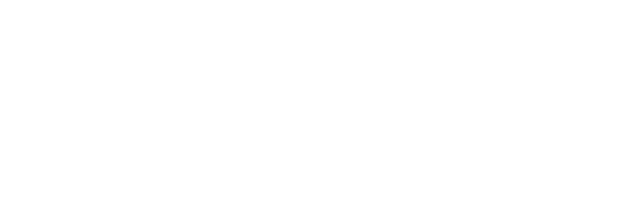
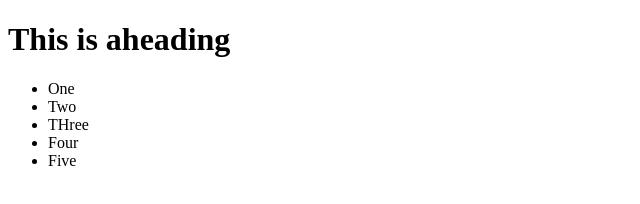
Before and after one commit to uploadcreative/GitHub-Test, a plain HTML site: page index.html in a window 1280 px wide. Shown: the whole page, without its empty margins (0-640 px from the left). Drawn offline with Linux system fonts and the light colour scheme.

Commit message:
added content

```diff
--- a/index.html
+++ b/index.html
@@ -1,10 +1,22 @@
 <!doctype html>
 <html lang="en">
 <head>
-	<meta charset="UTF-8">
+	<meta charset="UTF-8" >
 	<title>TEST</title>
+
 </head>
 <body>
 
+<h1 class="heading">This is aheading</h1>
+	<ul>
+		<li class="link_1">One</li>
+		<li class="link2">Two</li>
+		<li class="link3">THree</li>
+		<li class="link4">Four</li>
+		<li class="link5">Five</li>
+	</ul>
+
+
+
 </body>
 </html>
```
